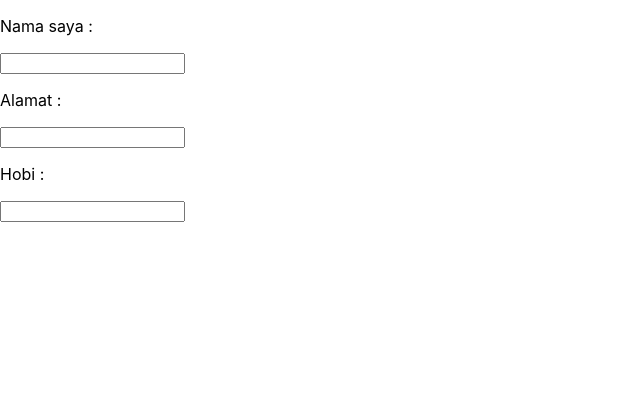
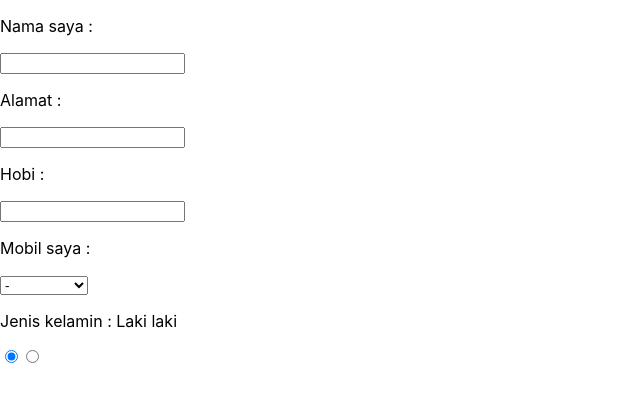
Before and after one commit to irvanariyanto/Learn-ReactJS, a React (Create React App) app: page / in a window 1280 px wide. Shown: the top 402 px of the page, without its empty margins (0-640 px from the left). Built offline with nearby package versions, Linux system fonts and the light colour scheme.

Commit message:
Handling event on Select and Radio

```diff
--- a/src/components/FormInput.js
+++ b/src/components/FormInput.js
@@ -5,6 +5,8 @@ class FormInput extends Component {
         nama: '',
         alamat: '',
         hobi: '',
+        mobil: '',
+        jenis_kelamin: 'Laki laki',
     }
 
     handleChange = (e) => {
@@ -28,6 +30,18 @@ class FormInput extends Component {
                     <p>Hobi : {this.state.hobi}</p>
                     <input type="text" name="hobi" value={this.state.hobi} onChange={this.handleChange} />
                 </div>
+                <p>Mobil saya : {this.state.mobil}</p>
+                <select name="mobil" id="" value={this.state.mobil} onChange={this.handleChange}>
+                    <option value="">-</option>
+                    <option value="Fortuner">Fortuner</option>
+                    <option value="Pajero">Pajero</option>
+                    <option value="BMW">BMW</option>
+                    <option value="Merchedes">Merchedes</option>
+                </select>
+
+                <p>Jenis kelamin : {this.state.jenis_kelamin}</p>
+                <input type="radio" name="jenis_kelamin" value="Laki laki" onChange={this.handleChange} checked={this.state.jenis_kelamin == "Laki laki" ? true : false}/>
+                <input type="radio" name="jenis_kelamin" value="Perempuan" onChange={this.handleChange} checked={this.state.jenis_kelamin == "Perempuan" ? true : false}/>
             </div>
         );
     }
```
